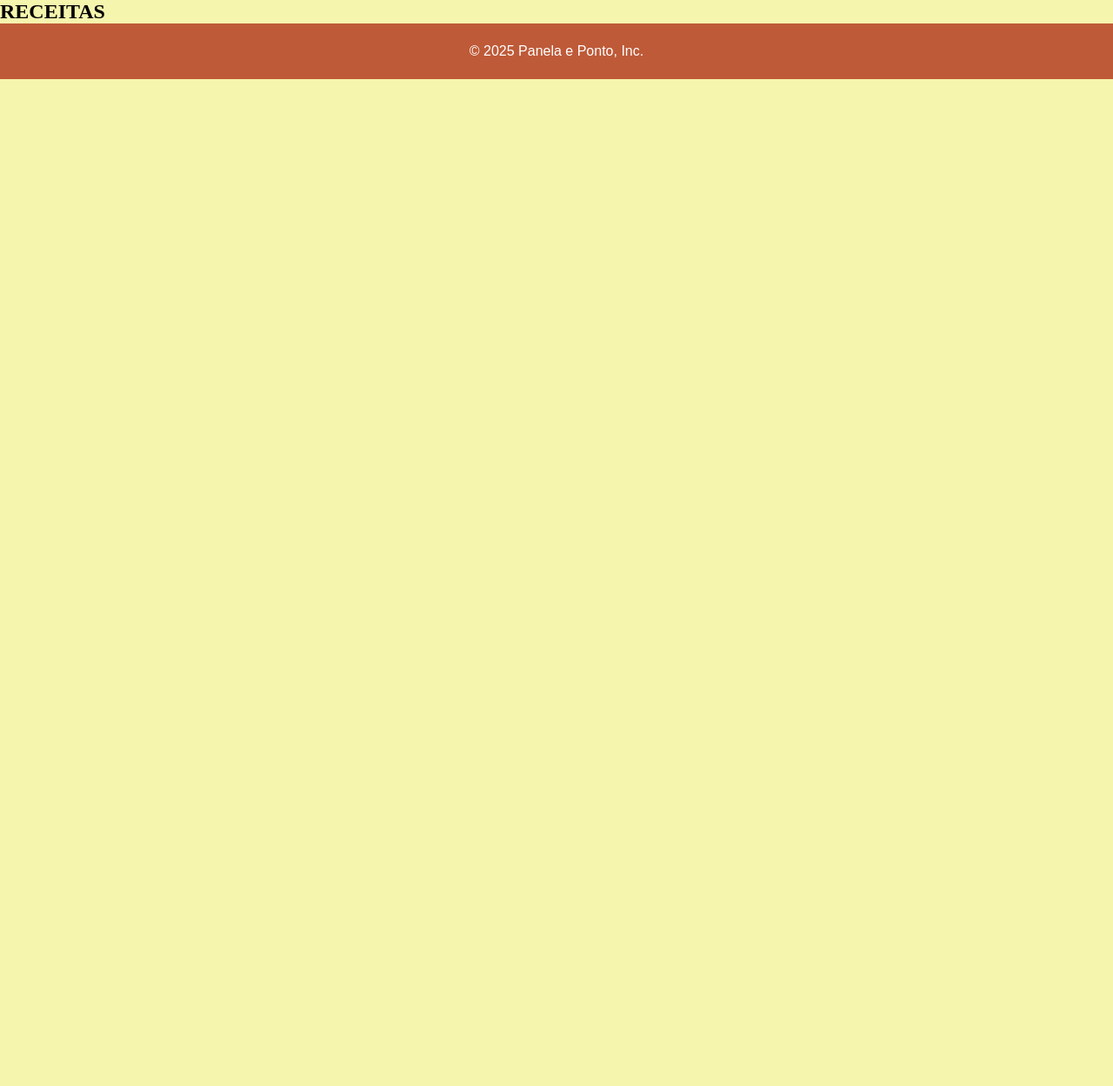
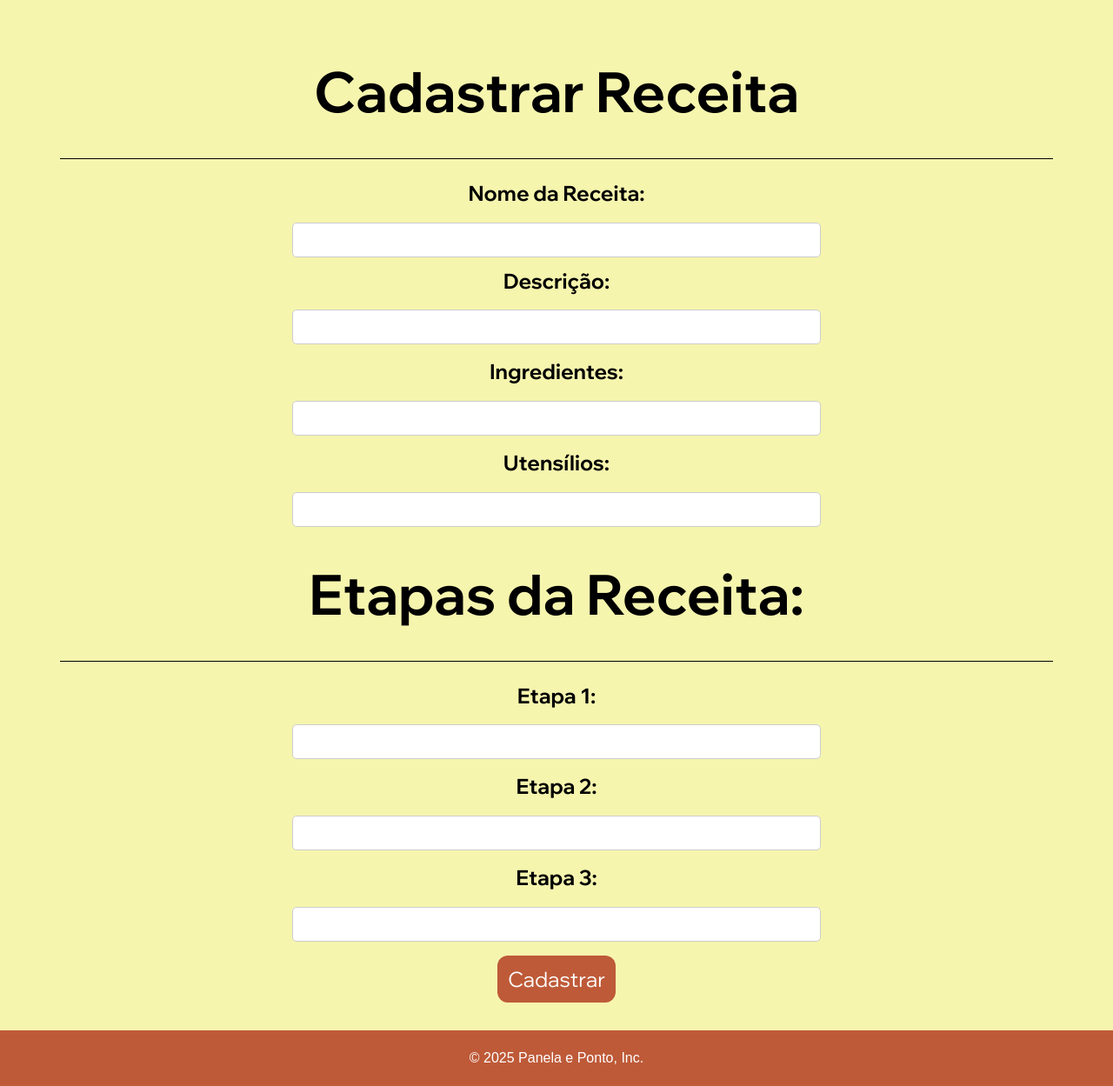
Before and after one commit to caio-m-abreu/Projeto-1---PW, a PHP site: template views/recipes.php in a window 1280 px wide. Shown: the part 128-1377 px from the top of the page at 87% size. Before the commit the page ends 219 px from the top, so only its background shows below. Run offline with PHP 8.4, Linux system fonts and the light colour scheme; the template is opened without the code that fills it, so the values that code supplies are empty; some web fonts are replaced.

Commit message:
Add cadastro receita-Att Estilos

```diff
--- a/src/styles/style.css
+++ b/src/styles/style.css
@@ -154,6 +154,7 @@ body{
     padding: 4.3em 20.5em;
     justify-content: center;
     align-items: center;
+    min-height: 100vh;
 }
 .cadastro__container{
     background-color: var(--laranja-box);
@@ -180,6 +181,7 @@ body{
     padding: 1em;
     border: 1px solid #ccc;
     border-radius: 0.25em;
+    font-family: var(--fonte-texto);
 }
 .cadastro__button{
     width: 50%;
@@ -241,6 +243,57 @@ body{
     margin-top: 2em;
     gap: 2em;
 }
+.form-receita{
+    text-align: center;
+    min-height: 100vh;
+    padding: 2em;
+}
+.form-receita h2{
+    font-family: var(--fonte-titulo);
+    font-size: 4em;
+    color: var(--preto-texto);
+    margin: 0.5em;
+}
+.linha-receita{
+    margin-bottom: 0.5em;
+}
+.label-receita{
+    display: block;
+    margin: 0.5em;
+    font-family: var(--fonte-titulo);
+    font-size: 1.5em;
+    color: var(--preto-texto);
+    font-weight: bold;
+}
+.form-receita textarea,
+.form-receita input{
+    width: 50%;
+    height: 3em;
+    box-sizing: border-box;
+    padding: 0.5em;
+    margin-top: 0.5em;
+    border-radius: 5px;
+    border: 1px solid #ccc;
+    box-sizing: border-box;
+    font-family: var(--fonte-texto);
+}
+textarea{
+    resize: none;
+}
+.form-receita button{
+    font-family: var(--fonte-titulo);
+    color: var(--branco-texto);
+    background-color: var(--laranja-box);
+    border: none;
+    border-radius: 0.5em;
+    font-size: 1.5em;
+    padding: 0.5em;
+    cursor: pointer;
+    margin-top: 0.5em;
+}
+.form-receita button:hover{
+    background-color: var(--vermelho);
+}
 .rodape{
     background-color: var(--laranja-box);
     height: 4em;
--- a/views/contacts.php
+++ b/views/contacts.php
@@ -22,7 +22,7 @@
             <a href="https://www.youtube.com/@criascript" target="_blank"><img src="src\img\Youtube.svg" alt="Logo Youtube"></a>
         </li>
         <li class="redes__link">
-            <a href="https://www.facebook.com/MaiconKuster" target="_blank"><img src="src\img\Facebook.svg" alt="Logo Facebook"></a>
+            <a href="https://www.facebook.com/minello.roberto" target="_blank"><img src="src\img\Facebook.svg" alt="Logo Facebook"></a>
         </li>
     </ul>
 </section>
--- a/views/recipes.php
+++ b/views/recipes.php
@@ -1 +1,42 @@
-<h2>RECEITAS</h2>
+<section class="receitas-cadastro">
+    <form action="#" method="POST" class="form-receita">
+        <h2>Cadastrar Receita</h2>
+        <img src="src\img\Linha-menu.svg" alt="linha" class="linha-receita">
+        <label for="nome_receita" class="label-receita">Nome da Receita:</label>
+        <input type="text" id="nome_receita" name="nome_receita" required>
+
+        <label for="descricao" class="label-receita">Descrição:</label>
+        <textarea id="descricao" name="descricao" required></textarea>
+
+        <div class="input-duplo">
+            <div>
+                <label for="ingredientes" class="label-receita">Ingredientes:</label>
+                <textarea id="ingredientes" name="ingredientes" required></textarea>
+            </div>
+            <div>
+                <label for="utensilios" class="label-receita">Utensílios:</label>
+                <textarea id="utensilios" name="utensilios" required></textarea>
+            </div>
+        </div>
+
+        <h2>Etapas da Receita:</h2>
+        <img src="src\img\Linha-menu.svg" alt="linha" class="linha-receita">
+
+        <div class="etapas-receita">
+            <div>
+                <label for="etapa1" class="label-receita">Etapa 1:</label>
+                <textarea id="utensilios" name="utensilios" required></textarea>
+            </div>
+            <div>
+                <label for="etapa2" class="label-receita">Etapa 2:</label>
+                <textarea id="utensilios" name="utensilios" required></textarea>
+            </div>
+            <div>
+                <label for="etapa3" class="label-receita">Etapa 3:</label>
+                <textarea id="utensilios" name="utensilios" required></textarea>
+            </div>
+        </div>
+
+        <button type="submit">Cadastrar</button>
+    </form>
+</section>
```
